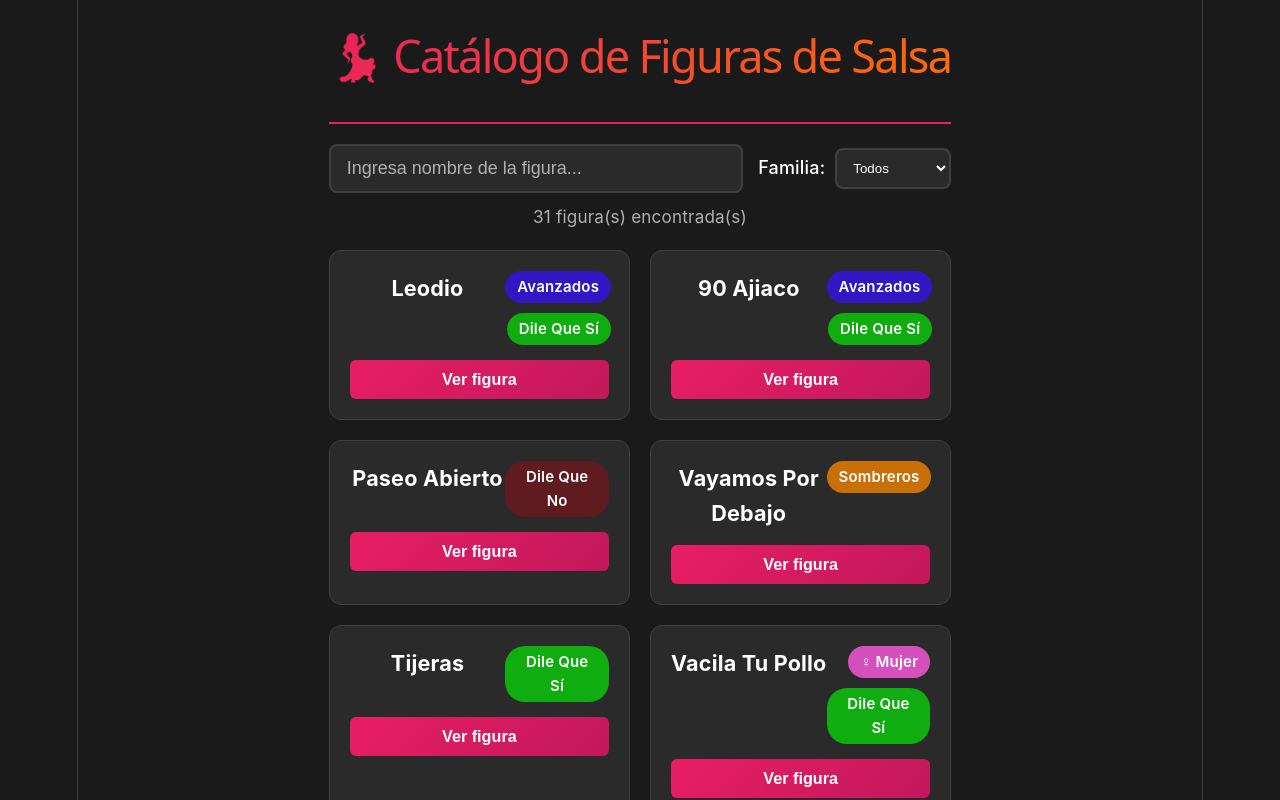
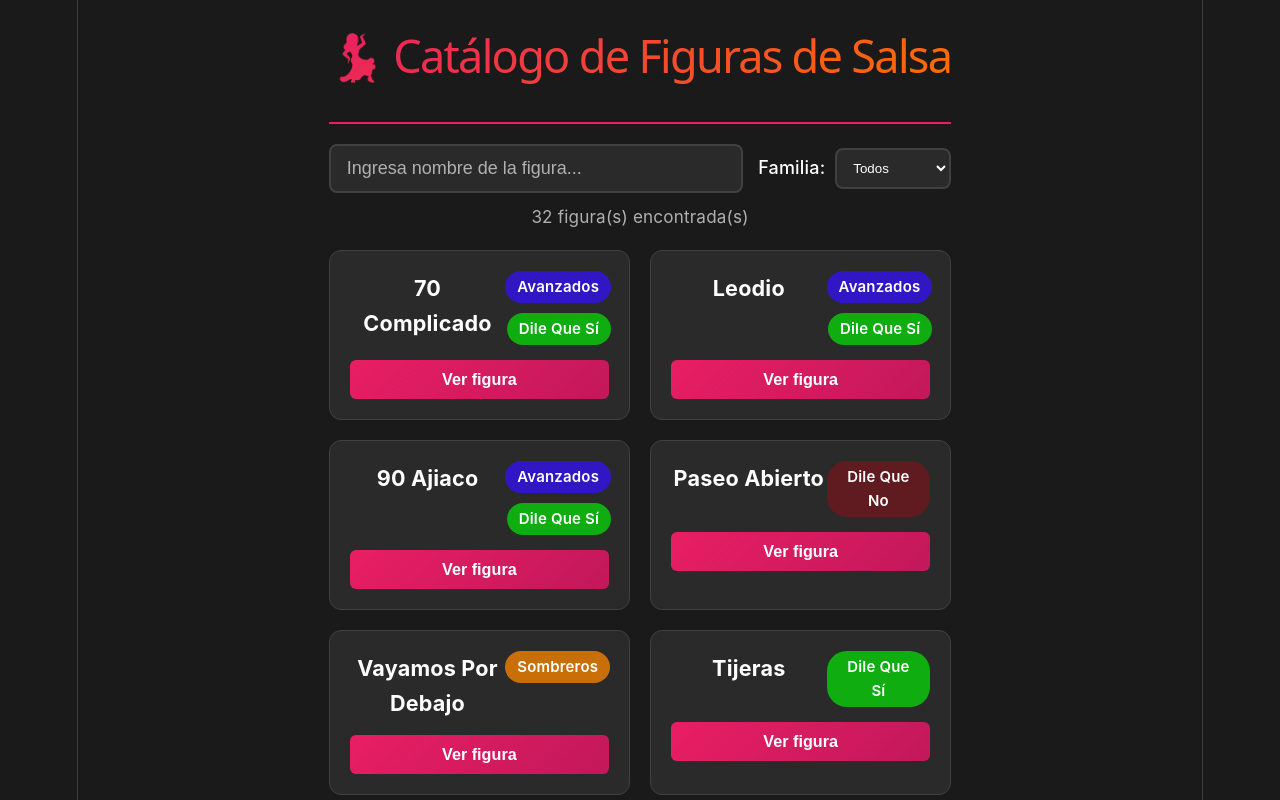
Before and after one commit to Magux14/salsero, a React (Vite) app: page / in a window 1280 px wide. Shown: the top 800 px of the page. Built offline with nearby package versions, Linux system fonts and the light colour scheme.

Commit message:
70 complicado

```diff
--- a/src/FigureModal.jsx
+++ b/src/FigureModal.jsx
@@ -28,7 +28,7 @@ export default function FigureModal({ figure, onClose }) {
 
         <div className="modal-body">
           <div className="video-container">
-            <video controls width="100%" loop autoPlay>
+            <video controls width="100%" loop autoPlay preload="none">
               <source src={figure.video} type="video/mp4" />
               Tu navegador no soporta videos HTML5
             </video>
--- a/src/data.js
+++ b/src/data.js
@@ -519,7 +519,7 @@ export const figures = [
     advanced: true,
     steps: [
       'Haces un 70 caminado',
-      'hace sun randem tu mano ziquierda arriba para terminar viendo en la dirección opuesta abrazados (ella te está abrazando por detrás',
+      'hace sun randem tu mano ziquierda arriba para terminar viendo en la dirección opuesta abrazados (ella te está abrazando por detrás)',
       'subes mano izquierda y la pasas a tu espalda como manita de puerco',
       'con MUCHO CUIDADO levantas mano derecha, la pegas a tu cabeza mientras giras a la derecha para posteriormente insertar tu codo derecho en el antebrazo de la chica',
       'giran los 2 en esa misma posición de enganchamiento',
@@ -529,4 +529,19 @@ export const figures = [
       'le dices que no',
     ]
   },
+  {
+    id: 32,
+    name: '70 complicado',
+    family: 'dile que sí',
+    video: './videos/70 complicado.mp4',
+    advanced: true,
+    steps: [
+      'haces un 70 caminado',
+      'levantas tu mano izquierda agarrando su mano derecha y pasas por abajo y te posicionas a su derecha (tu mano derecha termina atrás de tu espalda y tu mano izquierda enfrente de su cara)',
+      'metes randem',
+      'enchuflas',
+      'metes randem',
+      'dile que no',
+    ]
+  },
 ];
```
Also changed, not shown: 4 other files (tests, documents, lock files or other folders).
